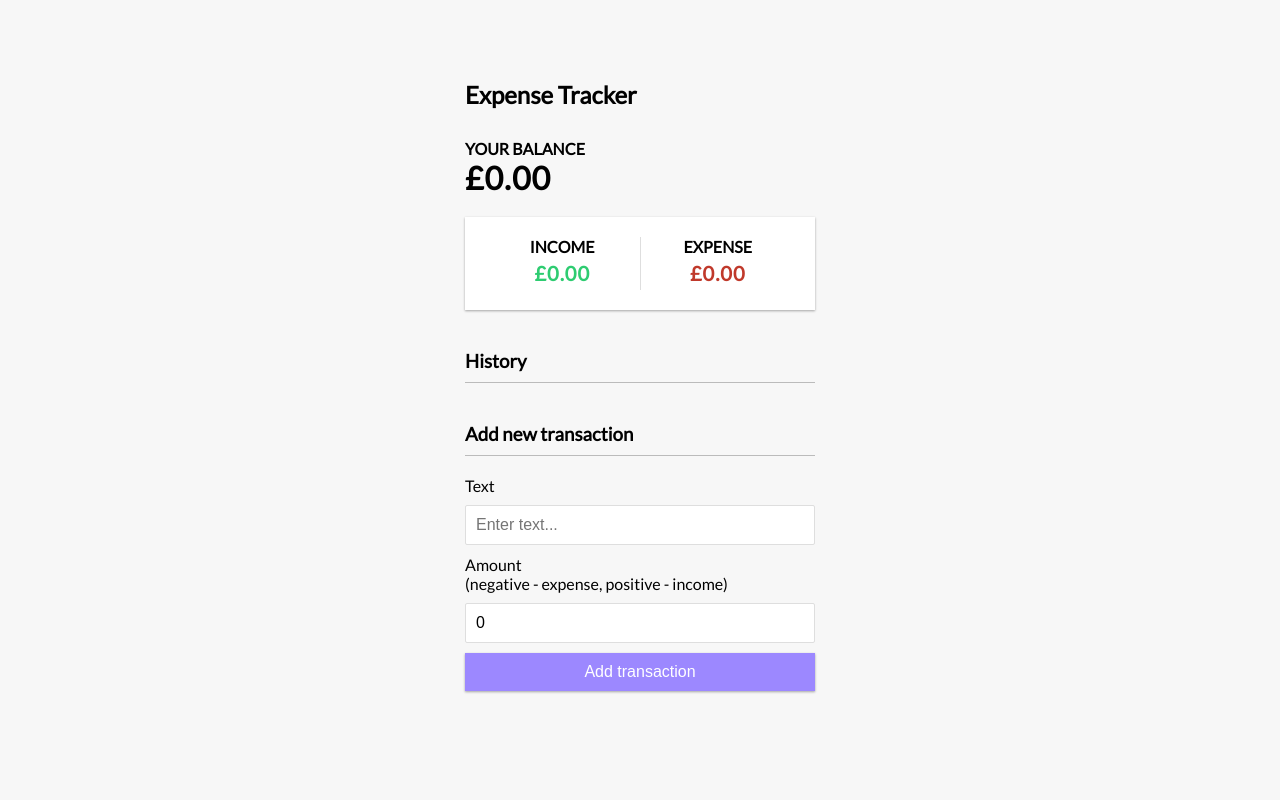
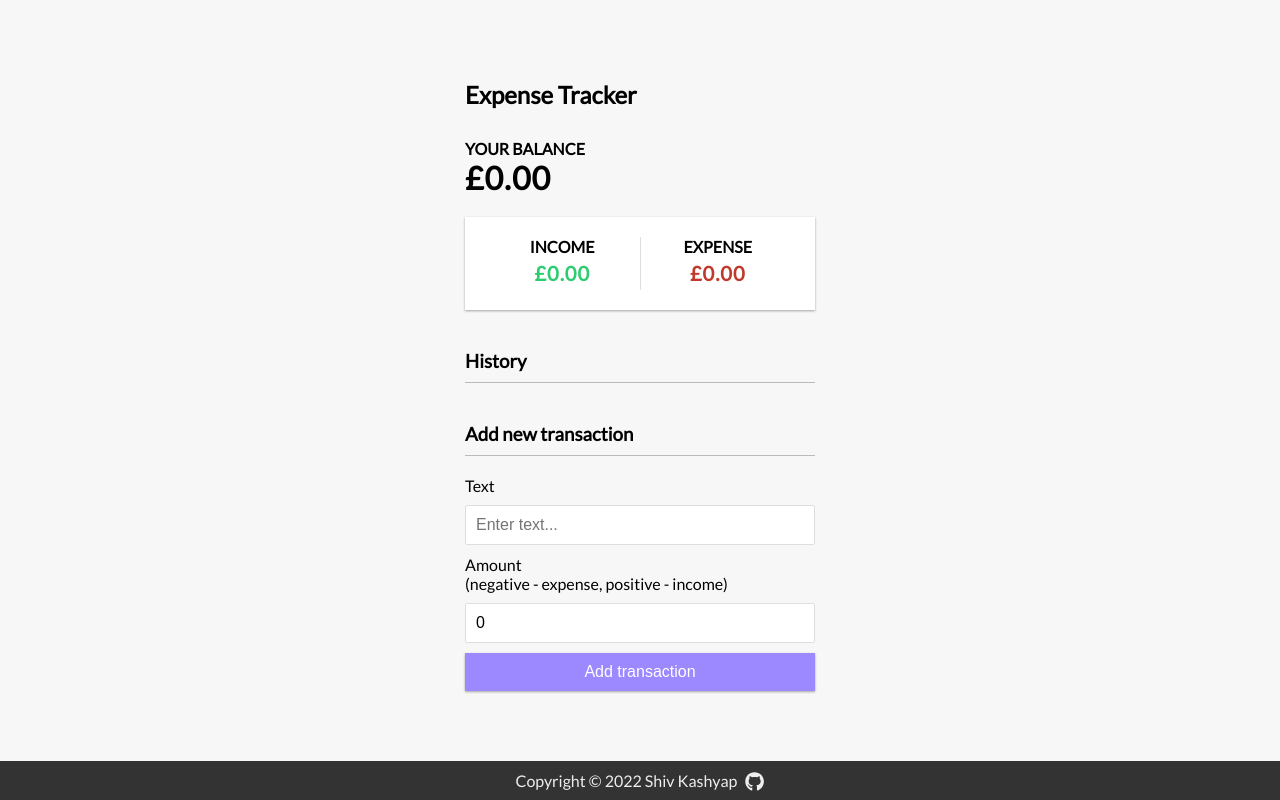
Before and after one commit to shivsgkashyap/expense-tracker, a React (Vite) app: page / in a window 1280 px wide. Built offline with nearby package versions, Linux system fonts and the light colour scheme.

Commit message:
Added react icons and footer

```diff
--- a/package.json
+++ b/package.json
@@ -10,7 +10,8 @@
   },
   "dependencies": {
     "react": "^18.2.0",
-    "react-dom": "^18.2.0"
+    "react-dom": "^18.2.0",
+    "react-icons": "^4.7.1"
   },
   "devDependencies": {
     "@types/react": "^18.0.26",
--- a/src/App.css
+++ b/src/App.css
@@ -150,3 +150,32 @@ input[type="number"] {
 .list li:hover .delete-btn {
   opacity: 1;
 }
+
+footer {
+  position: absolute;
+  bottom: 0;
+  left: 0;
+  display: flex;
+  align-items: center;
+  justify-content: center;
+  width: 100%;
+  padding: 0.5rem;
+  background-color: #333;
+  color: #eee;
+}
+
+.footer-tag {
+  position: relative;
+  top: 0.2rem;
+  margin-left: 0.5rem;
+  color: #eee;
+  font-size: 1.2rem;
+}
+
+.footer-tag:hover {
+  color: #ccc;
+}
+
+.footer-tag:active {
+  color: #aaa;
+}
--- a/src/App.jsx
+++ b/src/App.jsx
@@ -3,6 +3,7 @@ import Balance from "./components/Balance";
 import IncomeExpenses from "./components/IncomeExpenses";
 import TransactionList from "./components/TransactionList";
 import AddTransaction from "./components/AddTransaction";
+import Footer from "./components/Footer";
 
 import { GlobalProvider } from "./context/GlobalState";
 
@@ -10,6 +11,7 @@ import "./App.css";
 
 function App() {
   return (
+    <>
       <GlobalProvider>
         <Header />
         <div className="container">
@@ -19,6 +21,8 @@ function App() {
           <AddTransaction />
         </div>
       </GlobalProvider>
+      <Footer />
+    </>
   );
 }
 
--- /dev/null
+++ b/src/components/Footer.jsx
@@ -0,0 +1,19 @@
+import React from "react";
+import { FaGithub } from "react-icons/fa";
+
+const Footer = () => {
+  return (
+    <footer>
+      <p>Copyright © 2022 Shiv Kashyap</p>
+      <a
+        className="footer-tag"
+        href="https://github.com/shivsgkashyap"
+        target="_blank"
+      >
+        <FaGithub />
+      </a>
+    </footer>
+  );
+};
+
+export default Footer;
```
Also changed, not shown: 1 other file (tests, documents, lock files or other folders). Lines whose indentation alone changed are shown as unchanged.
